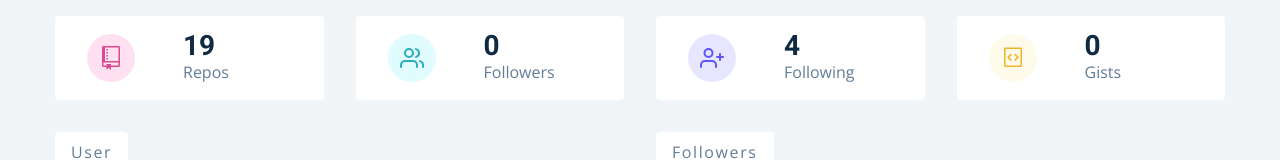
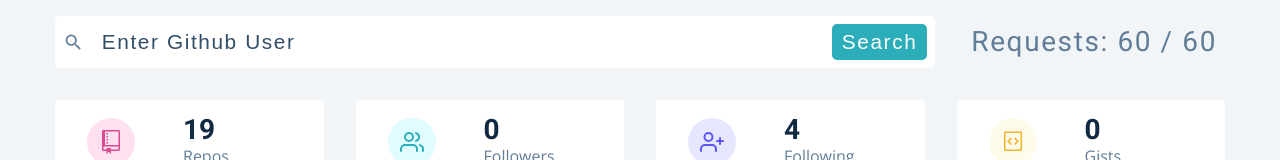
Before and after one commit to huzaifaghazali/react-project-search-user-github, a React (Create React App) app: page / in a window 1280 px wide. Shown: the top 160 px of the page. Built offline with nearby package versions, Linux system fonts and the light colour scheme.

Commit message:
Create Search Component

```diff
--- a/src/components/Search.js
+++ b/src/components/Search.js
@@ -1,9 +1,38 @@
-import React from 'react';
+import React, { useState } from 'react';
 import styled from 'styled-components';
 import { MdSearch } from 'react-icons/md';
 import { GithubContext } from '../context/context';
 const Search = () => {
-  return <h2>search component</h2>;
+  const [user, setUser] = useState('');
+  // get things from global context
+  const handleSubmit = (event) => {
+    event.preventDefault();
+    if(user) {
+
+    }
+  };
+
+  return (
+    <section className='section'>
+      <Wrapper className='section-center'>
+        <form onSubmit={handleSubmit}>
+          <div className='form-control'>
+            <MdSearch />
+            <input
+              type='text'
+              name=''
+              id=''
+              placeholder='enter github User'
+              value={user}
+              onChange={(e) => setUser(e.target.value)}
+            />
+            <button type='submit'>Search</button>
+          </div>
+        </form>
+        <h3>Requests: 60 / 60</h3>
+      </Wrapper>
+    </section>
+  );
 };
 
 const Wrapper = styled.div`
--- a/src/pages/Dashboard.js
+++ b/src/pages/Dashboard.js
@@ -7,7 +7,7 @@
   return (
     <main>
       {/* <Navbar></Navbar> */}
-      {/* <Search /> */}
+      <Search />
       <Info />
       <User />
       <Repos />
```
